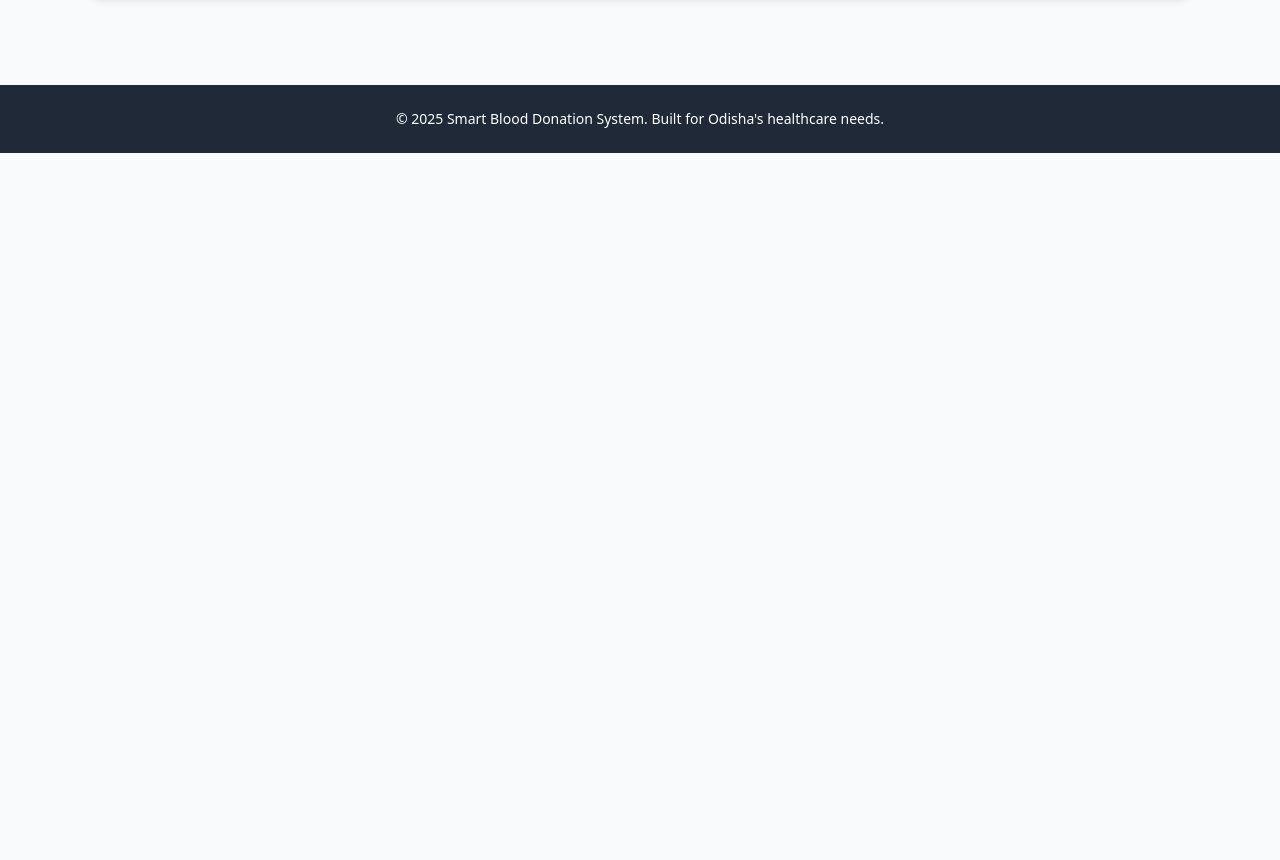
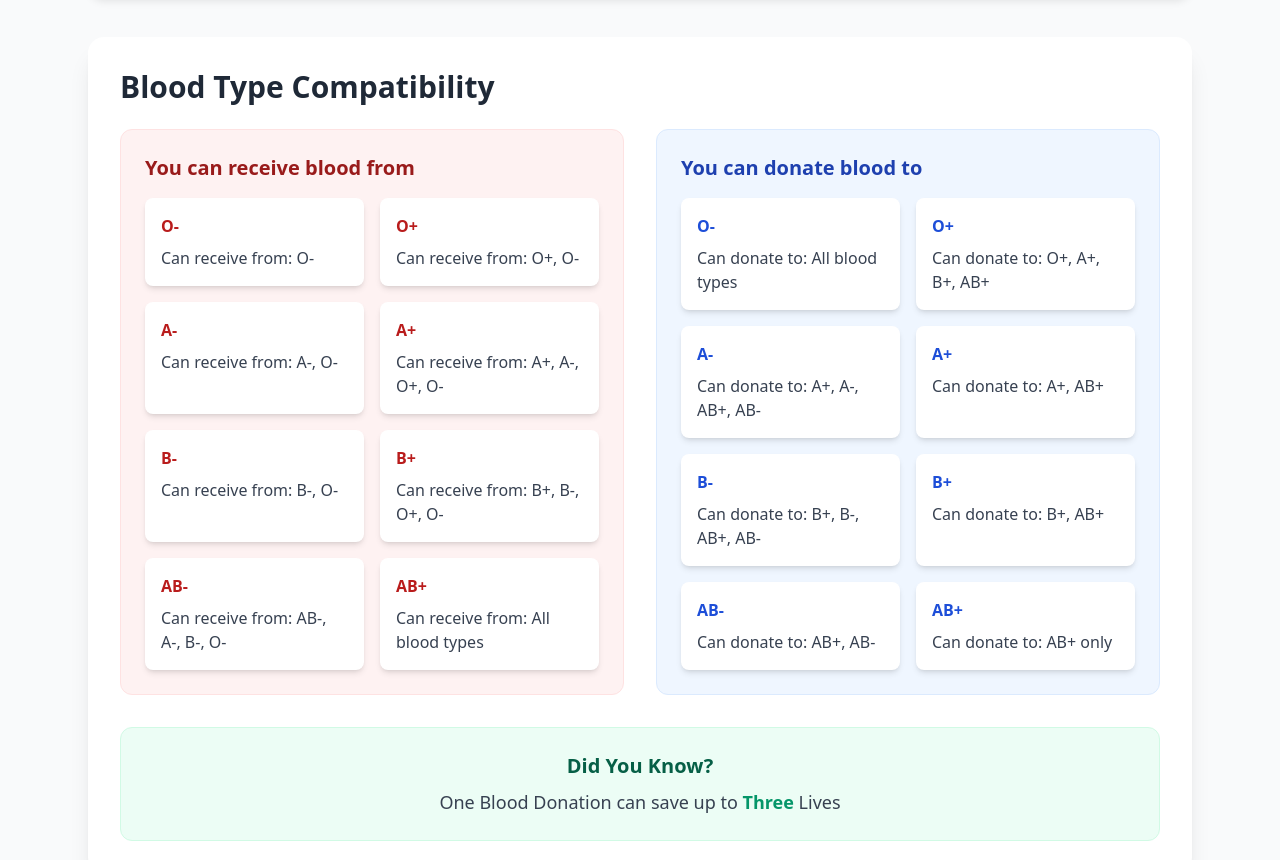
Before and after one commit to Bibhu77/XYZ, a plain HTML site: page index.html in a window 1280 px wide. Shown: the part 1033-1893 px from the top of the page. Before the commit the page ends 1186 px from the top, so only its background shows below. Drawn offline with nearby package versions, Linux system fonts and the light colour scheme.

Commit message:
Update index.html

```diff
--- a/index.html
+++ b/index.html
@@ -100,6 +100,100 @@
  Disney on Ice style animation -->
         <div id="map" class="rounded-2xl"></div>
     </section>
+
+    <!-- Add this section just before the "Results Section" in your index.html -->
+<section id="compatibility-section" class="mt-10 bg-white p-8 rounded-2xl shadow-xl">
+    <h2 class="text-3xl font-bold text-gray-800 mb-6">Blood Type Compatibility</h2>
+
+    <div class="grid grid-cols-1 md:grid-cols-2 gap-8">
+        <!-- Recipients can receive from -->
+        <div class="bg-red-50 p-6 rounded-xl border border-red-100">
+            <h3 class="text-xl font-semibold text-red-800 mb-4">You can receive blood from</h3>
+            <div id="receive-compatibility" class="grid grid-cols-2 gap-4">
+                <div class="p-4 bg-white rounded-lg shadow-md">
+                    <h4 class="font-bold text-red-700">O-</h4>
+                    <p class="text-gray-700 mt-2">Can receive from: O-</p>
+                </div>
+                <div class="p-4 bg-white rounded-lg shadow-md">
+                    <h4 class="font-bold text-red-700">O+</h4>
+                    <p class="text-gray-700 mt-2">Can receive from: O+, O-</p>
+                </div>
+                <div class="p-4 bg-white rounded-lg shadow-md">
+                    <h4 class="font-bold text-red-700">A-</h4>
+                    <p class="text-gray-700 mt-2">Can receive from: A-, O-</p>
+                </div>
+                <div class="p-4 bg-white rounded-lg shadow-md">
+                    <h4 class="font-bold text-red-700">A+</h4>
+                    <p class="text-gray-700 mt-2">Can receive from: A+, A-, O+, O-</p>
+                </div>
+                <div class="p-4 bg-white rounded-lg shadow-md">
+                    <h4 class="font-bold text-red-700">B-</h4>
+                    <p class="text-gray-700 mt-2">Can receive from: B-, O-</p>
+                </div>
+                <div class="p-4 bg-white rounded-lg shadow-md">
+                    <h4 class="font-bold text-red-700">B+</h4>
+                    <p class="text-gray-700 mt-2">Can receive from: B+, B-, O+, O-</p>
+                </div>
+                <div class="p-4 bg-white rounded-lg shadow-md">
+                    <h4 class="font-bold text-red-700">AB-</h4>
+                    <p class="text-gray-700 mt-2">Can receive from: AB-, A-, B-, O-</p>
+                </div>
+                <div class="p-4 bg-white rounded-lg shadow-md">
+                    <h4 class="font-bold text-red-700">AB+</h4>
+                    <p class="text-gray-700 mt-2">Can receive from: All blood types</p>
+                </div>
+            </div>
+        </div>
+
+        <!-- Donors can give to -->
+        <div class="bg-blue-50 p-6 rounded-xl border border-blue-100">
+            <h3 class="text-xl font-semibold text-blue-800 mb-4">You can donate blood to</h3>
+            <div id="donate-compatibility" class="grid grid-cols-2 gap-4">
+                <div class="p-4 bg-white rounded-lg shadow-md">
+                    <h4 class="font-bold text-blue-700">O-</h4>
+                    <p class="text-gray-700 mt-2">Can donate to: All blood types</p>
+                </div>
+                <div class="p-4 bg-white rounded-lg shadow-md">
+                    <h4 class="font-bold text-blue-700">O+</h4>
+                    <p class="text-gray-700 mt-2">Can donate to: O+, A+, B+, AB+</p>
+                </div>
+                <div class="p-4 bg-white rounded-lg shadow-md">
+                    <h4 class="font-bold text-blue-700">A-</h4>
+                    <p class="text-gray-700 mt-2">Can donate to: A+, A-, AB+, AB-</p>
+                </div>
+                <div class="p-4 bg-white rounded-lg shadow-md">
+                    <h4 class="font-bold text-blue-700">A+</h4>
+                    <p class="text-gray-700 mt-2">Can donate to: A+, AB+</p>
+                </div>
+                <div class="p-4 bg-white rounded-lg shadow-md">
+                    <h4 class="font-bold text-blue-700">B-</h4>
+                    <p class="text-gray-700 mt-2">Can donate to: B+, B-, AB+, AB-</p>
+                </div>
+                <div class="p-4 bg-white rounded-lg shadow-md">
+                    <h4 class="font-bold text-blue-700">B+</h4>
+                    <p class="text-gray-700 mt-2">Can donate to: B+, AB+</p>
+                </div>
+                <div class="p-4 bg-white rounded-lg shadow-md">
+                    <h4 class="font-bold text-blue-700">AB-</h4>
+                    <p class="text-gray-700 mt-2">Can donate to: AB+, AB-</p>
+                </div>
+                <div class="p-4 bg-white rounded-lg shadow-md">
+                    <h4 class="font-bold text-blue-700">AB+</h4>
+                    <p class="text-gray-700 mt-2">Can donate to: AB+ only</p>
+                </div>
+            </div>
+        </div>
+    </div>
+
+    <div class="mt-8 p-6 bg-emerald-50 rounded-xl border border-emerald-100">
+        <div class="flex items-center justify-center">
+            <div class="text-center">
+                <h3 class="text-xl font-semibold text-emerald-800 mb-2">Did You Know?</h3>
+                <p class="text-lg text-gray-700">One Blood Donation can save up to <span class="font-bold text-emerald-600">Three</span> Lives</p>
+            </div>
+        </div>
+    </div>
+</section>
 
     <!-- Results Section -->
     <section id="results" class="mt-10 grid grid-cols-1 md:grid-cols-2 lg:grid-cols-3 gap-6"></section>
```
